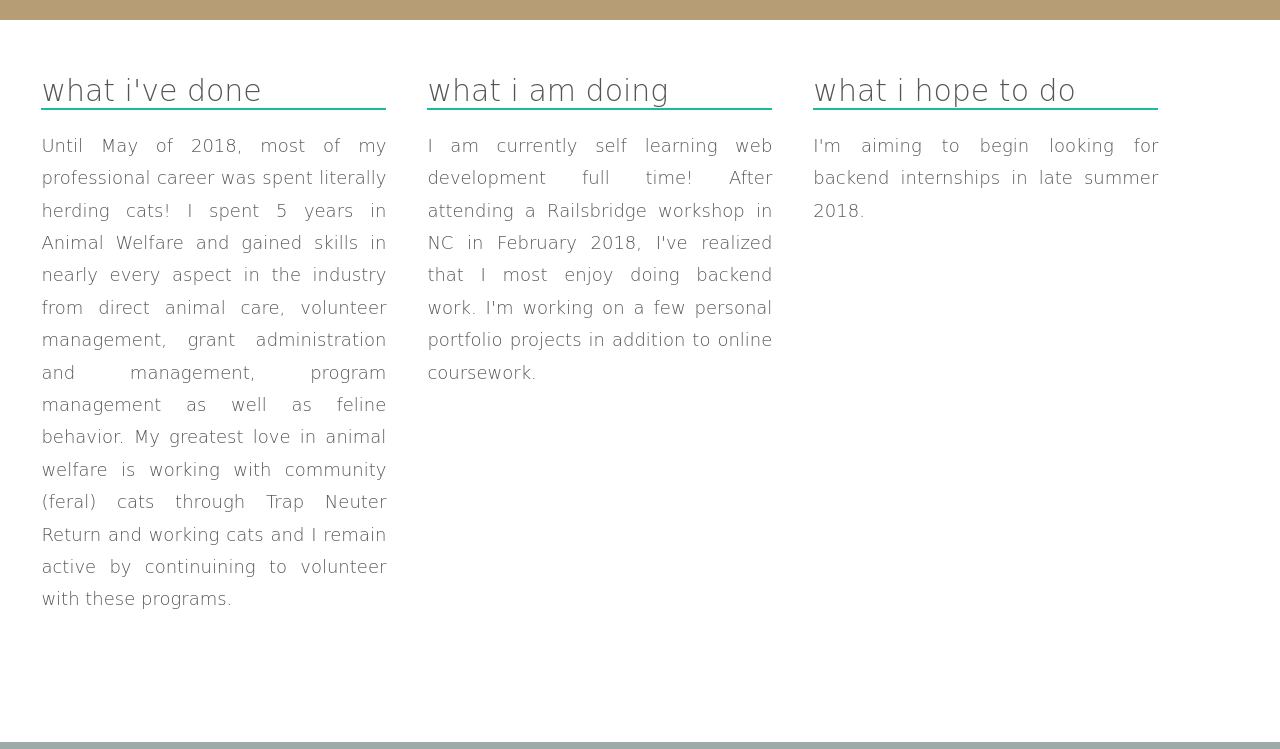
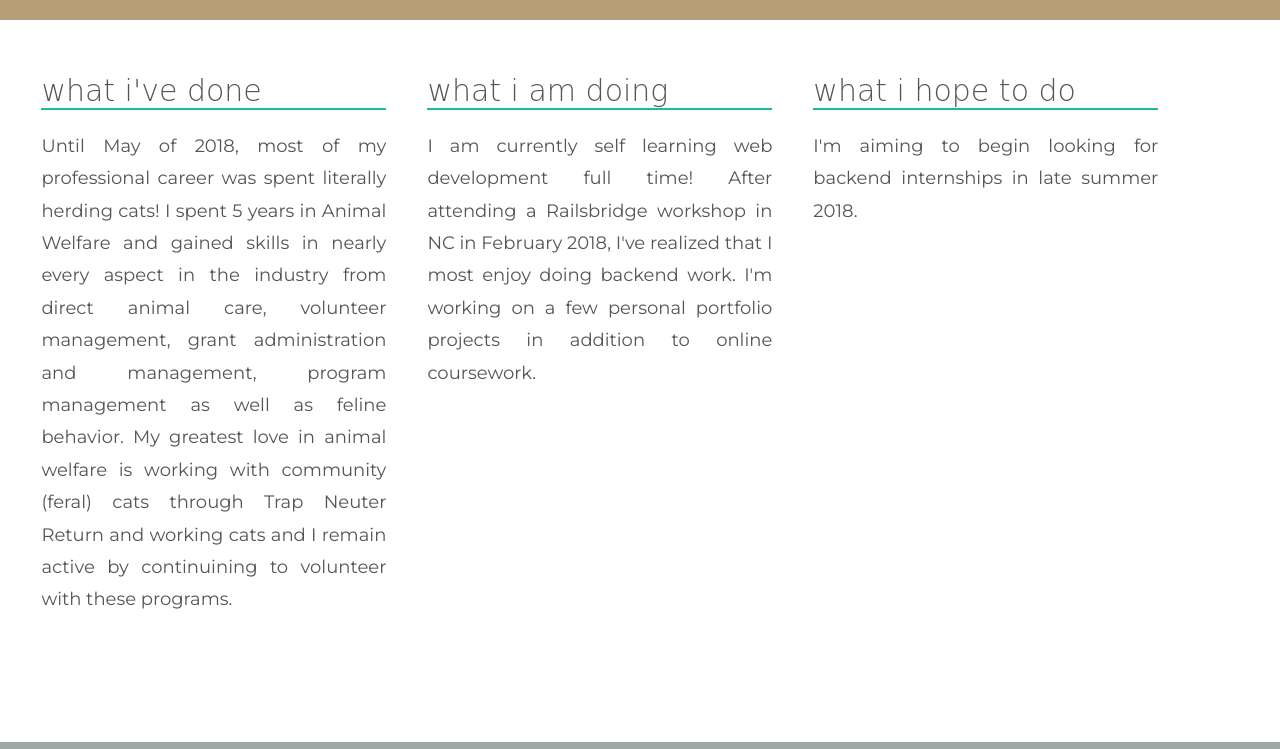
Before and after one commit to bethanyoestrich/codosaur.org, a plain HTML site: page index.html in a window 1280 px wide. Shown: the part 780-1529 px from the top of the page. Drawn offline with nearby package versions, Linux system fonts and the light colour scheme; files that its build step writes are made by us from their sources; grey boxes are pictures that could not be loaded; a web font is replaced by a local one.

Commit message:
changed fonts

```diff
--- a/index.html
+++ b/index.html
@@ -5,6 +5,8 @@
         <link rel=stylesheet type="text/css" href="outside%2520resourcecs/grid.css">
         <link href="https://fonts.googleapis.com/css?family=Kavivanar" rel="stylesheet">
         <link href="https://unpkg.com/ionicons@4.1.2/dist/css/ionicons.min.css" rel="stylesheet">
+        <link href="https://fonts.googleapis.com/css?family=Montserrat" rel="stylesheet">
+
 
 
 
--- a/resources/css/styles.css
+++ b/resources/css/styles.css
@@ -100,6 +100,9 @@ header{
     padding-bottom: 30px;
     text-align: justify;
 }
+.where p{
+    font-family: 'Montserrat', sans-serif;
+}
 
 /*-------------------------------*/
 /*-------footer------------------*/
```
